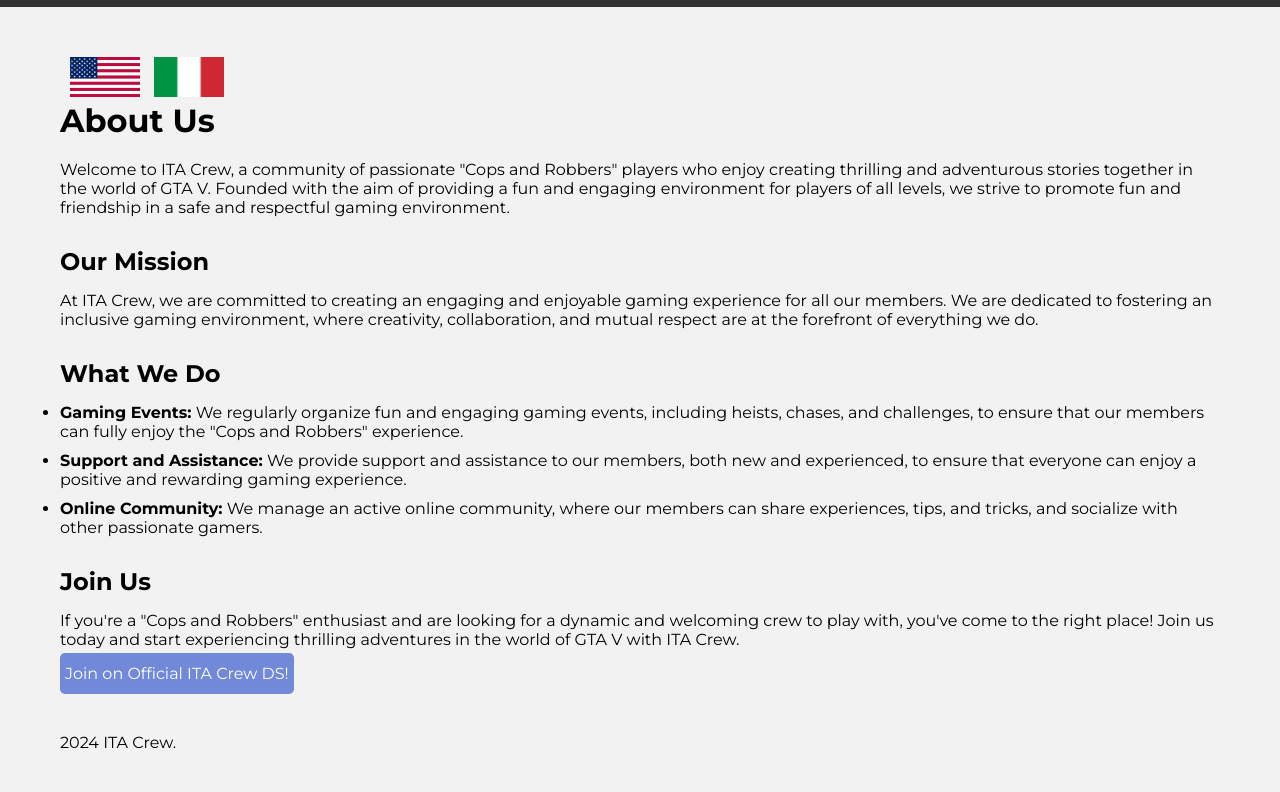
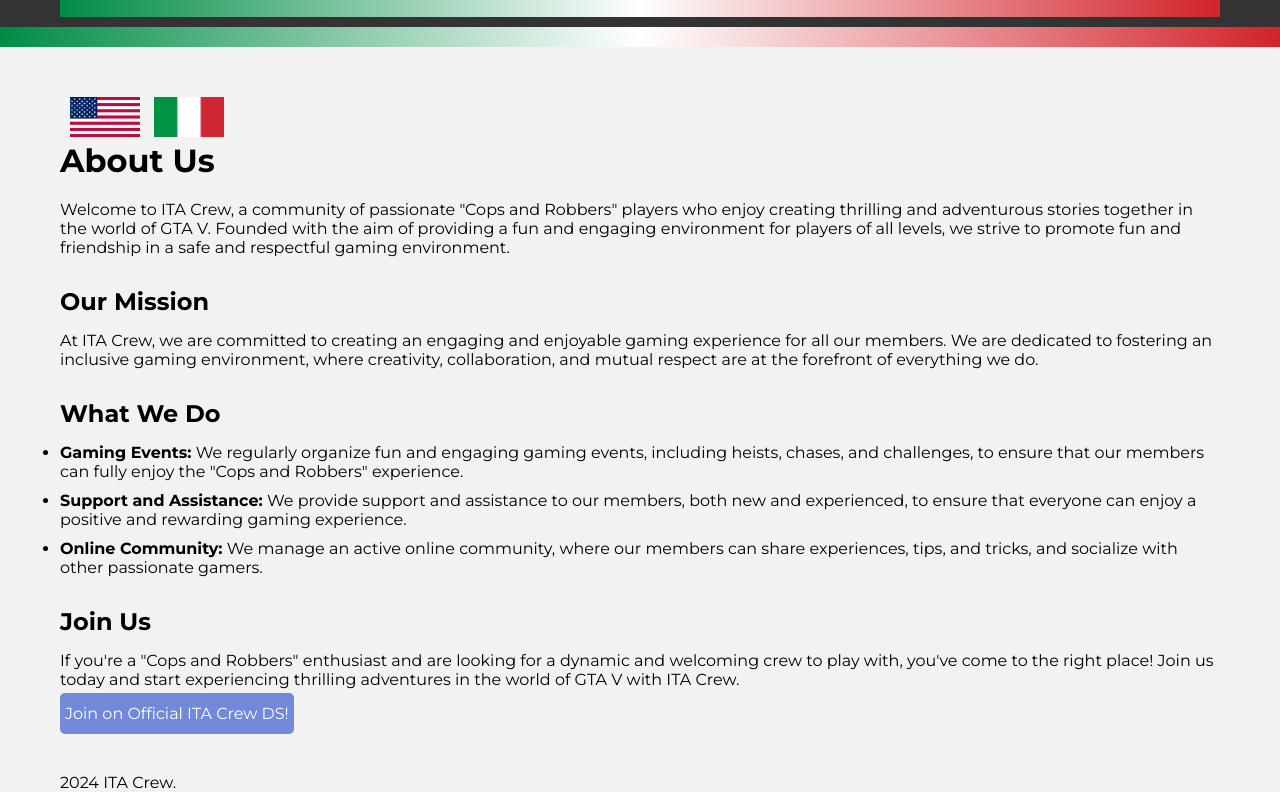
Before and after one commit to crew-itapatrol/crew-itapatrol.github.io, a plain HTML site: page aboutus.html in a window 1280 px wide. Shown: the part 86-878 px from the top of the page. Before the commit the page ends 838 px from the top, so only its background shows below. Drawn offline with Linux system fonts and the light colour scheme.

Commit message:
Update aboutus.css

```diff
--- a/aboutus.css
+++ b/aboutus.css
@@ -99,3 +99,7 @@ footer {
 .discord-btn:hover {
     background-color: #677bc4; /* Colore del bottone Discord al passaggio del mouse */
 }
+#tricolor {
+    background: linear-gradient(to right, #008C45, #FFFFFF, #D2232A); /* Tricolore italiano */
+    height: 20px;
+}
```
